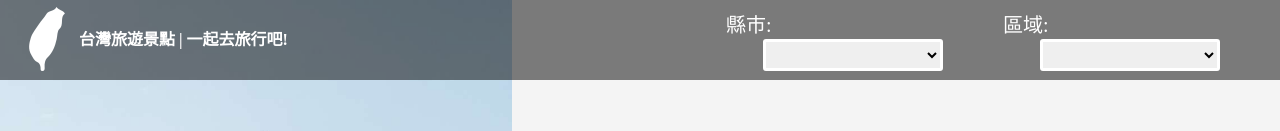
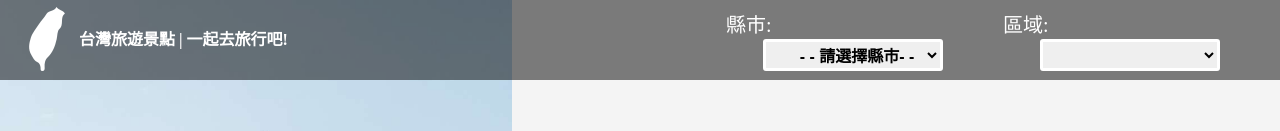
Before and after one commit to stven1124/TaiwanTouristAttraction-TogetherTarvel, a plain HTML site: page index.html in a window 1280 px wide. Shown: the top 131 px of the page. Drawn offline with Linux system fonts and the light colour scheme; no server answers.

Commit message:
Add files via upload

```diff
--- a/index.html
+++ b/index.html
@@ -5,7 +5,7 @@
     <meta name="viewport" content="width=device-width, initial-scale=1.0">
     <meta http-equiv="X-UA-Compatible" content="ie=edge">
     <meta property="og:title" content="台灣旅遊景點 | 一起去旅行吧!" />
-    <meta property="og:description" content="純手刻RWD+JSON作業" />
+    <meta property="og:description" content="RWD+JSON作品" />
     <meta property="og:site_name" content="一起去旅行吧！" />
     <meta property="og:locale" content="zh_TW" />
     <link rel="icon" href="images/webLogo/favicon.ico">
@@ -25,8 +25,32 @@
         </div>
         <div class="nav">
           <ul>
-            <li><p>區域:</p><select name:area size:5 class="selectorArea"></select></li>
-            <li><p>縣市:</p><select name:city size:5 class="selectorCity"></select></li>
+            <li><p>區域:</p><select name:area class="selectorArea"></select></li>
+            <li><p>縣市:</p><select name:city class="selectorCity">
+              <option selected="selected" disabled="disabled">- - 請選擇縣市- -</option>
+              <option value="基隆市">基隆市</option>
+              <option value="新北市">新北市</option>
+              <option value="臺北市">臺北市</option>
+              <option value="桃園市">桃園市</option>
+              <option value="新竹縣">新竹縣</option>
+              <option value="新竹市">新竹市</option>
+              <option value="苗栗縣">苗栗縣</option>
+              <option value="臺中市">臺中市</option>
+              <option value="彰化縣">彰化縣</option>
+              <option value="南投縣">南投縣</option>
+              <option value="雲林縣">雲林縣</option>
+              <option value="嘉義縣">嘉義縣</option>
+              <option value="嘉義市">嘉義市</option>
+              <option value="臺南市">臺南市</option>
+              <option value="高雄市">高雄市</option>
+              <option value="屏東縣">屏東縣</option>
+              <option value="宜蘭縣">宜蘭縣</option>
+              <option value="花蓮縣">花蓮縣</option>
+              <option value="臺東縣">臺東縣</option>
+              <option value="澎湖縣">澎湖縣</option>
+              <option value="金門縣">金門縣</option>
+              <option value="連江縣">連江縣</option>
+            </select></li>
           </ul>
         </div>
       </header>
```
